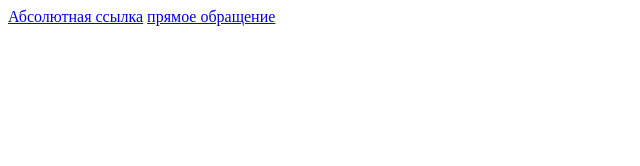
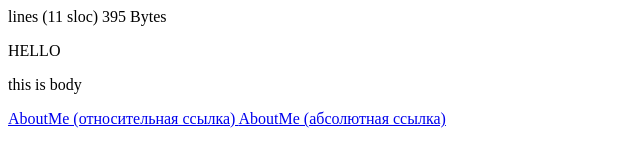
Before and after one commit to UnMay/myproject, a plain HTML site: page index.html in a window 1280 px wide. Shown: the whole page, without its empty margins (0-640 px from the left). Drawn offline with Linux system fonts and the light colour scheme.

Commit message:
Update index.html

```diff
--- a/index.html
+++ b/index.html
@@ -1,9 +1,14 @@
+lines (11 sloc)  395 Bytes
 <html>
-        <head>
-        <title>Ссылки</title>
-        </head>
-        <body>
-           <a href="https://github.com/UnMay/myproject/blob/master/about/aboutme.html">Абсолютная ссылка</a>
-           <A href="about/aboutme.html" >прямое обращение</a>
-        </body>
-        </html>
+    <title> Or vishe gor </title>
+
+    <head>
+        <p> HELLO </p>
+    </head>
+
+    <body>
+        <p> this is body </p>
+        <a href="about/aboutme.html"> AboutMe (относительная ссылка) </a>
+        <a href="https://github.com/UnMay/myproject/edit/master/about/aboutme.html"> AboutMe (абсолютная ссылка) </a>
+    </body>
+</html>
```
